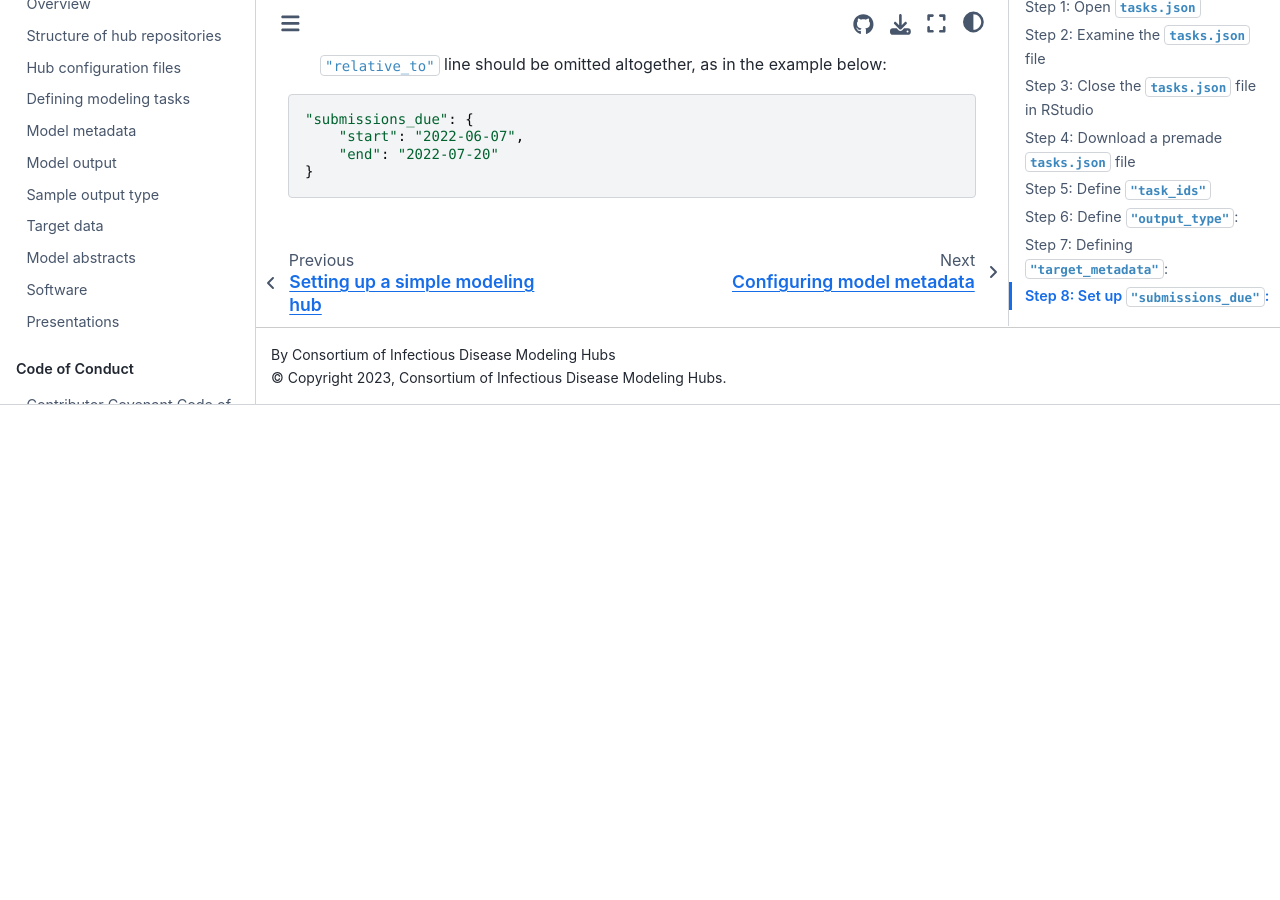
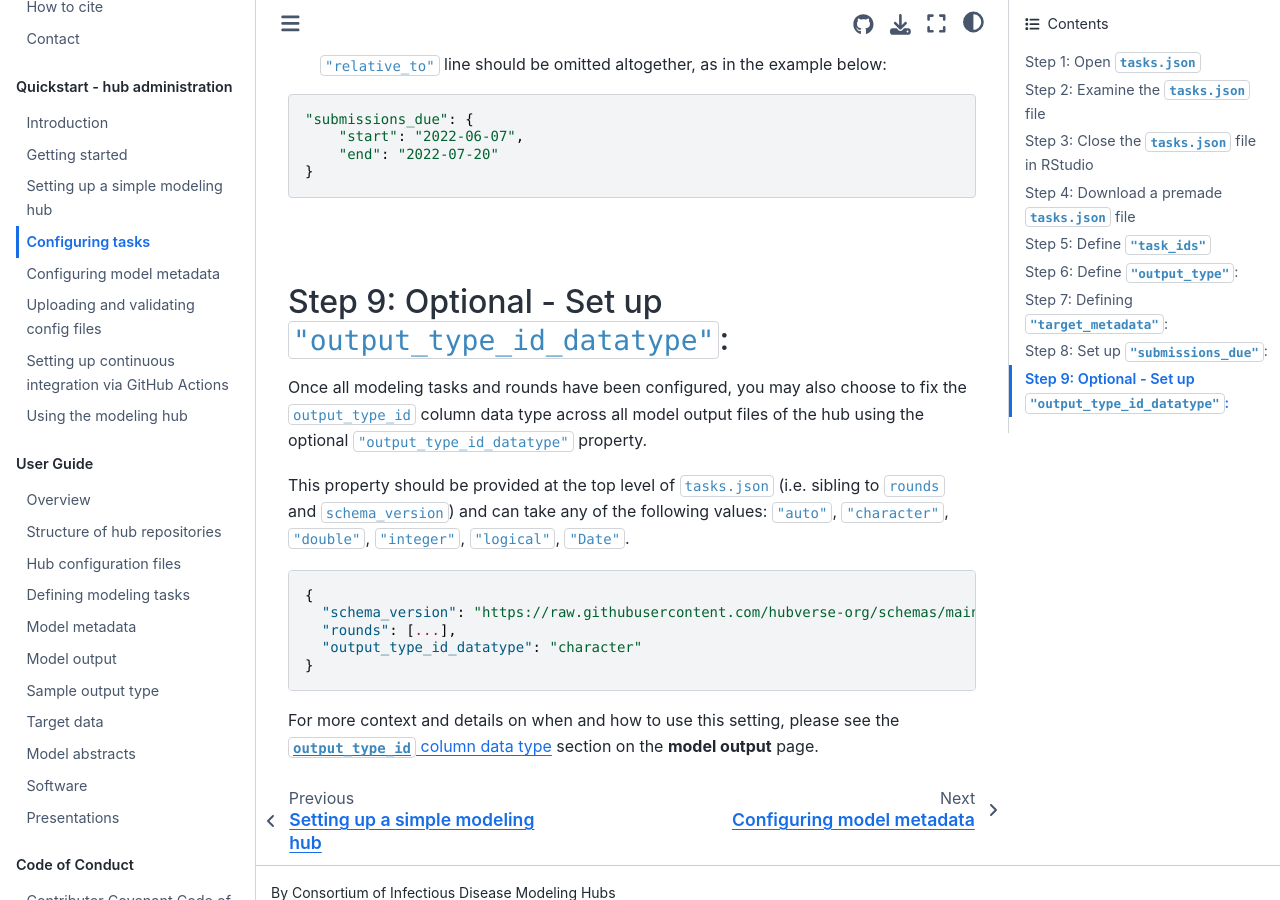
Before and after one commit to hubverse-org/hubDocs, a Sphinx documentation site: the page built from docs/source/quickstart-hub-admin/tasks-config.md, in a window 1280 px wide and 900 px high, scrolled down 9912 px. Built offline with Sphinx 7.4.7 and the Sphinx Book theme 1.1.4, drawn with Linux system fonts in a browser that asks for light colours; comment, search, counter and statistics services are not loaded; before the commit the page ends 10317 px from its top, so only the background shows below that.

Commit message:
Introduce output_type_id_datatype property.  Resolves #143

````diff
--- a/docs/source/quickstart-hub-admin/tasks-config.md
+++ b/docs/source/quickstart-hub-admin/tasks-config.md
@@ -246,3 +246,19 @@ There are [two ways](https://github.com/hubverse-org/schemas/blob/de580d56b8fc5c
 }
 ```
 <br/>
+
+ ## Step 9: Optional - Set up `"output_type_id_datatype"`:
+
+Once all modeling tasks and rounds have been configured, you may also choose to fix the `output_type_id` column data type across all model output files of the hub using the optional `"output_type_id_datatype"` property.
+
+This property should be provided at the top level of `tasks.json` (i.e. sibling to `rounds` and `schema_version`) and can take any of the following values: `"auto"`, `"character"`, `"double"`, `"integer"`, `"logical"`, `"Date"`.
+
+```json
+{
+  "schema_version": "https://raw.githubusercontent.com/hubverse-org/schemas/main/v3.0.1/tasks-schema.json",
+  "rounds": [...],
+  "output_type_id_datatype": "character"
+}
+```
+
+For more context and details on when and how to use this setting, please see the [`output_type_id` column data type](output-type-id-datatype) section on the **model output** page.
````
